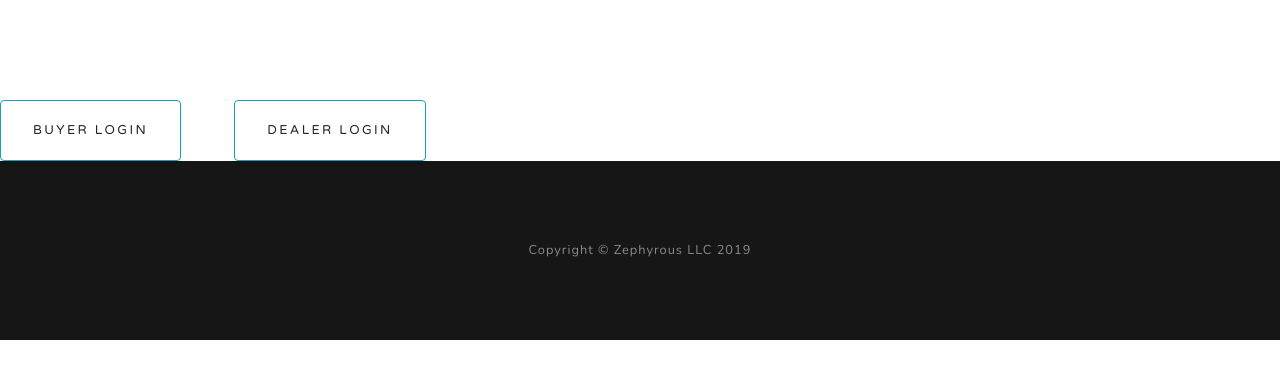
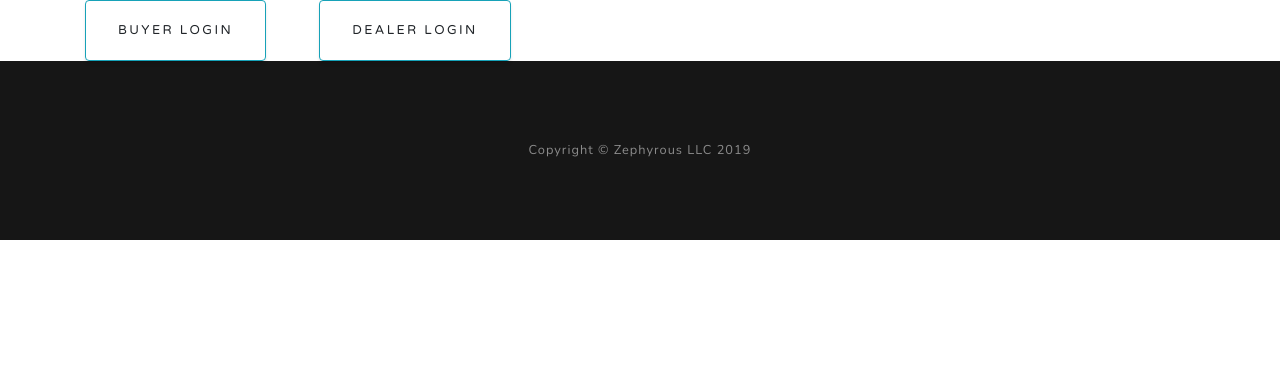
Before and after one commit to longn5/car-weasel, a Django app: page /login in a window 1280 px wide. Shown: the top 379 px of the page. Run offline with Django 3.2, Linux system fonts and the light colour scheme; some libraries are stand-ins or nearby versions.

Commit message:
CSS tweaks

```diff
--- a/product_page/templates/login_choice.html
+++ b/product_page/templates/login_choice.html
@@ -2,12 +2,15 @@
 {% load static %}
 
 {% block include_asssets %}
+<link href="{% static 'base/css/styles.css' %}" rel="stylesheet">
 <script src="{% static 'base/js/gs_custom.js' %}"></script>
 {% endblock%}
 
 {% block page_content %}
-<div id="login_options">
-  <button id="buyer_login_button" class="btn bg-transparent btn-md border border-info mr-5">Buyer Login</button>
-  <button id="seller_login_button" class="btn bg-transparent btn-md border border-info">Dealer Login</button>
+<div class="bg-mountain">
+  <div id="login_option" class="container">
+      <button id="buyer_login_button" class="btn bg-transparent btn-md border border-info mr-5">Buyer Login</button>
+      <button id="seller_login_button" class="btn bg-transparent btn-md border border-info">Dealer Login</button>
+  </div>
 </div>
 {% endblock %}
--- a/static/base/js/gs_custom.js
+++ b/static/base/js/gs_custom.js
@@ -10,6 +10,4 @@ $(document).ready(function(){
     $('#login_portal_button').on('click', function(){
         location.href = "/login";
     });
-
-    $('#login_options').css("margin-top", "100px");
 });
```
Also changed, not shown: templates/login.html (line endings or trailing spaces).
